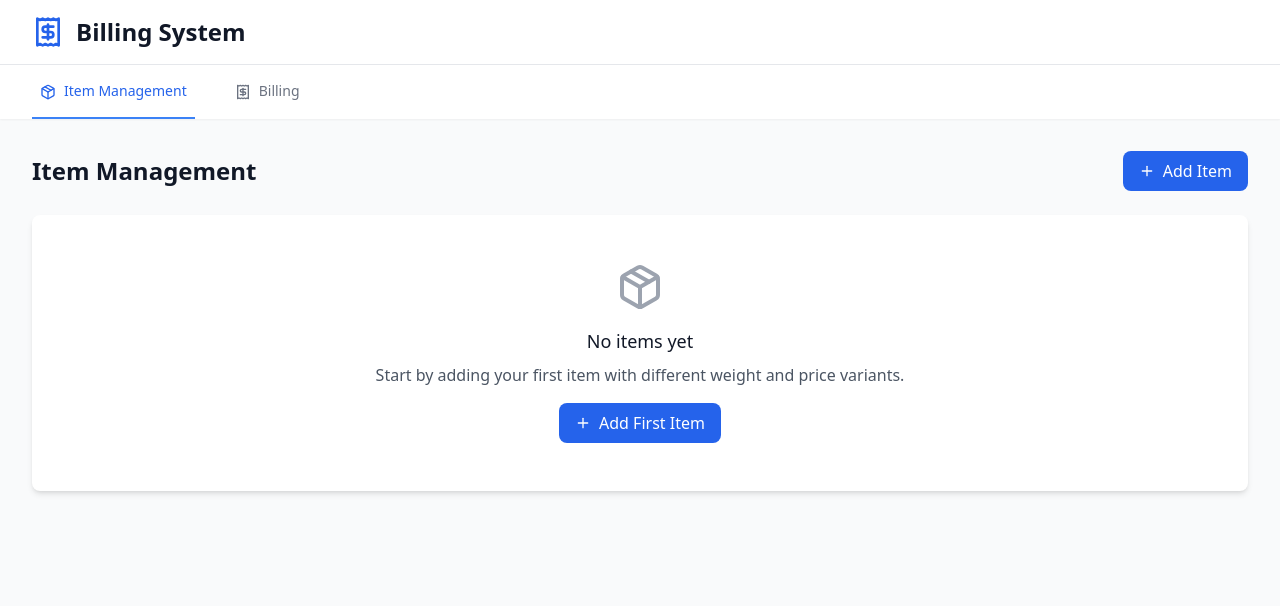
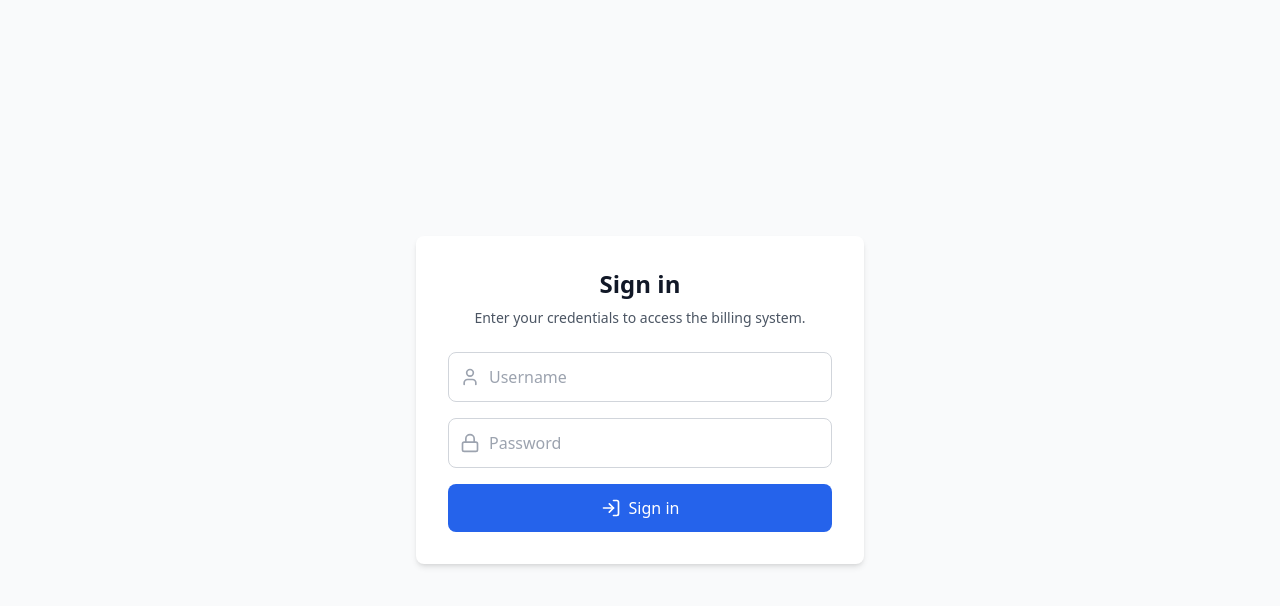
Before and after one commit to mevenky2004/bill, a React (Vite) app: page / in a window 1280 px wide. Shown: the top 606 px of the page. Built offline with nearby package versions, Linux system fonts and the light colour scheme.

Commit message:
project completed

```diff
--- a/src/App.tsx
+++ b/src/App.tsx
@@ -1,9 +1,9 @@
 import React, { useState, useEffect } from 'react';
-import { Package, Receipt, Plus, Search, Printer, CreditCard, Banknote } from 'lucide-react';
+import { Package, Receipt, Plus, Search, Printer, CreditCard, Banknote, LogOut } from 'lucide-react';
 import ItemManager from './components/ItemManager';
 import BillingInterface from './components/BillingInterface';
 import Invoice from './components/Invoice';
-import PaymentModal from './components/PaymentModal';
+import Login from './components/Login';
 
 export interface ItemVariant {
   id: string;
@@ -36,13 +36,17 @@ function App() {
   const [items, setItems] = useState<ItemVariant[]>([]);
   const [currentBill, setCurrentBill] = useState<BillItem[]>([]);
   const [completedBill, setCompletedBill] = useState<Bill | null>(null);
+  const [isLoggedIn, setIsLoggedIn] = useState(false);
 
   useEffect(() => {
+    // Only load items if logged in
+    if (isLoggedIn) {
       const savedItems = localStorage.getItem('billingItems');
       if (savedItems) {
         setItems(JSON.parse(savedItems));
       }
-  }, []);
+    }
+  }, [isLoggedIn]);
 
   const saveItems = (newItems: ItemVariant[]) => {
     setItems(newItems);
@@ -119,6 +123,19 @@ function App() {
     setCurrentBill([]);
   };
 
+  const handleLogout = () => {
+    setIsLoggedIn(false);
+    // Clear any bill or item data if needed upon logout
+    setItems([]);
+    setCurrentBill([]);
+    setCompletedBill(null);
+  };
+
+  // Conditionally render the login page or the app
+  if (!isLoggedIn) {
+    return <Login onLogin={setIsLoggedIn} />;
+  }
+
   return (
     <div className="min-h-screen bg-gray-50">
       {/* Header */}
@@ -130,6 +147,7 @@ function App() {
               <h1 className="text-2xl font-bold text-gray-900">Billing System</h1>
             </div>
 
+            <div className="flex items-center space-x-4">
               {completedBill && (
                 <button
                   onClick={startNewBill}
@@ -139,6 +157,14 @@ function App() {
                   New Bill
                 </button>
               )}
+              <button
+                onClick={handleLogout}
+                className="bg-gray-200 hover:bg-gray-300 text-gray-700 px-4 py-2 rounded-lg flex items-center gap-2 transition-colors"
+              >
+                <LogOut className="h-4 w-4" />
+                Logout
+              </button>
+            </div>
           </div>
         </div>
       </div>
--- /dev/null
+++ b/src/components/login.tsx
@@ -0,0 +1,86 @@
+import React, { useState } from 'react';
+import { User, Lock, LogIn } from 'lucide-react';
+
+interface Props {
+  onLogin: (isLoggedIn: boolean) => void;
+}
+
+const Login: React.FC<Props> = ({ onLogin }) => {
+  const [username, setUsername] = useState('');
+  const [password, setPassword] = useState('');
+  const [error, setError] = useState('');
+
+  const handleLogin = (e: React.FormEvent) => {
+    e.preventDefault();
+    if (username === 'samyuktha123' && password === '2013') {
+      onLogin(true);
+    } else {
+      setError('Invalid username or password');
+    }
+  };
+
+  return (
+    <div className="min-h-screen flex items-center justify-center bg-gray-50">
+      <div className="max-w-md w-full bg-white p-8 rounded-lg shadow-md">
+        <div className="text-center mb-6">
+          <h2 className="text-2xl font-bold text-gray-900">Sign in</h2>
+          <p className="text-sm text-gray-600 mt-2">
+            Enter your credentials to access the billing system.
+          </p>
+        </div>
+        <form onSubmit={handleLogin} className="space-y-4">
+          <div>
+            <label className="sr-only" htmlFor="username">
+              Username
+            </label>
+            <div className="relative">
+              <div className="absolute inset-y-0 left-0 pl-3 flex items-center pointer-events-none">
+                <User className="h-5 w-5 text-gray-400" />
+              </div>
+              <input
+                id="username"
+                name="username"
+                type="text"
+                value={username}
+                onChange={(e) => setUsername(e.target.value)}
+                className="w-full pl-10 pr-3 py-3 border border-gray-300 rounded-lg focus:outline-none focus:ring-2 focus:ring-blue-500"
+                placeholder="Username"
+                required
+              />
+            </div>
+          </div>
+          <div>
+            <label className="sr-only" htmlFor="password">
+              Password
+            </label>
+            <div className="relative">
+              <div className="absolute inset-y-0 left-0 pl-3 flex items-center pointer-events-none">
+                <Lock className="h-5 w-5 text-gray-400" />
+              </div>
+              <input
+                id="password"
+                name="password"
+                type="password"
+                value={password}
+                onChange={(e) => setPassword(e.target.value)}
+                className="w-full pl-10 pr-3 py-3 border border-gray-300 rounded-lg focus:outline-none focus:ring-2 focus:ring-blue-500"
+                placeholder="Password"
+                required
+              />
+            </div>
+          </div>
+          {error && <p className="text-red-500 text-sm text-center">{error}</p>}
+          <button
+            type="submit"
+            className="w-full bg-blue-600 hover:bg-blue-700 text-white font-medium py-3 rounded-lg flex items-center justify-center gap-2 transition-colors"
+          >
+            <LogIn className="h-5 w-5" />
+            Sign in
+          </button>
+        </form>
+      </div>
+    </div>
+  );
+};
+
+export default Login;
```
Lines whose indentation alone changed are shown as unchanged.
